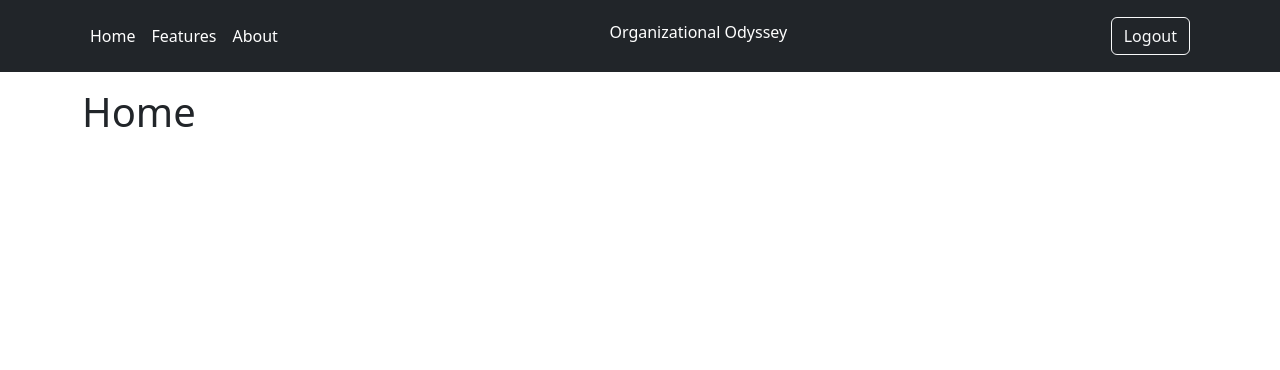
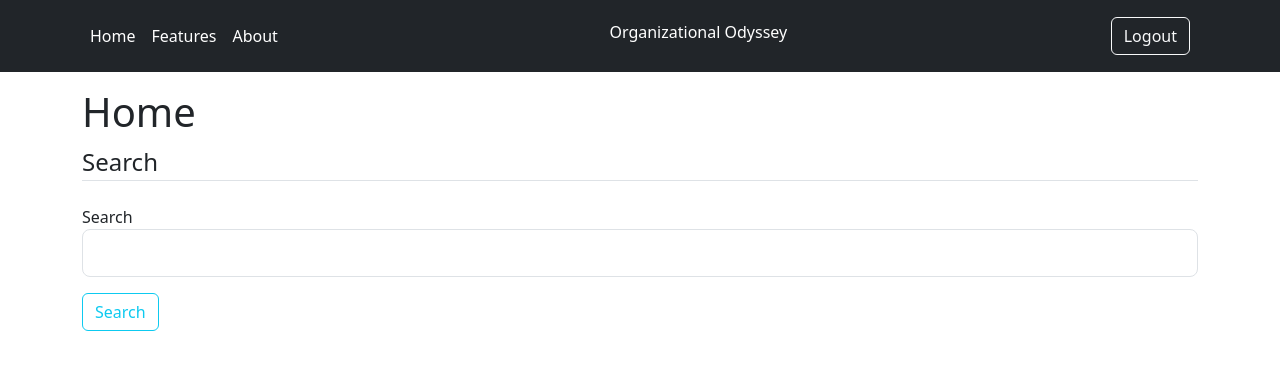
Before and after one commit to Dominick1998/OrganizationalOdyssey, a Flask app: page /home in a window 1280 px wide. Shown: the top 370 px of the page. Run offline with Flask 3, Linux system fonts and the light colour scheme; the visitor is signed in with stand-in values (Sample User, id 1); parts of the project's set-up code (start-up, migrations or seed data) failed here and were passed over.

Commit message:
added basic search and setup for visualization

```diff
--- a/flask_app.py
+++ b/flask_app.py
@@ -3,7 +3,7 @@ import os
 from flask import Flask, render_template, url_for, redirect, request, flash
 from flask_bcrypt import Bcrypt
 from flask_sqlalchemy import SQLAlchemy
-from forms import RegistrationForm, LoginForm
+from forms import RegistrationForm, LoginForm, SearchForm
 from flask_login import LoginManager, UserMixin, login_user, login_required, logout_user
 from flask_mail import Mail, Message
 from cryptography.fernet import Fernet
@@ -22,7 +22,6 @@ app.config['MAIL_PASSWORD'] = os.environ.get("MAIL_PASSWORD")
 app.config['MAIL_USE_TLS'] = False
 app.config['MAIL_USE_SSL'] = True
 app.config["FERNET_KEY"] = os.environ.get("FERNET_KEY")
-
 db = SQLAlchemy(app)
 bcrypt = Bcrypt(app)
 mail = Mail(app)
@@ -140,7 +139,8 @@ def register():
 @app.route("/home")
 @login_required
 def home():  # put application's code here
-    return render_template("home.html")
+    form = SearchForm()
+    return render_template("home.html", form=form)
 
 
 @app.route("/confirm/<token>")
@@ -153,5 +153,14 @@ def confirm_account(token):
     return redirect(url_for("login"))
 
 
+@app.route("/visualization", methods=["GET", "POST"])
+@login_required
+def visualization():
+    form = SearchForm()
+    if request.method == "POST":
+        employer = Employer.query.filter_by(employer_name=form.search.data).first()
+        print(employer.employer_name)
+    return render_template("visualization.html", employer=employer)
+
 if __name__ == "__main__":
     app.run()
--- a/forms.py
+++ b/forms.py
@@ -14,3 +14,8 @@ class LoginForm(FlaskForm):
     email = StringField("Email", validators=[DataRequired(), Email()])
     password = PasswordField("Password", validators=[DataRequired(), Length(min=8)])
     submit = SubmitField("Log in")
+
+
+class SearchForm(FlaskForm):
+    search = StringField("Search", validators=[DataRequired()])
+    submit = SubmitField("Search")
--- a/templates/home.html
+++ b/templates/home.html
@@ -1,4 +1,24 @@
 {% extends 'layout.html' %}
 {% block content %}
     <h1>Home</h1>
+    <form method="POST" action="{{ url_for("visualization") }}">
+        {{ form.hidden_tag() }}
+        <legend class="border-bottom mb-4">Search</legend>
+        <div class="form-group">
+            {{ form.search.label(class="form-control-label") }}
+            {% if form.search.errors %}
+                {{ form.search(class="form-control form-control-lg is-invalid") }}
+                <div class="invalid-feedback">
+                    {% for error in form.search.errors %}
+                        <span>{{ error }}</span>
+                    {% endfor %}
+                </div>
+            {% else %}
+                {{ form.search(class="form-control form-control-lg") }}
+            {% endif %}
+        </div>
+        <div class="form-group mt-3 mb-3">
+            {{ form.submit(class="btn btn-outline-info") }}
+        </div>
+    </form>
 {% endblock content %}
```
Also changed, not shown: templates/visualization.html (added, +7 -0 lines).
